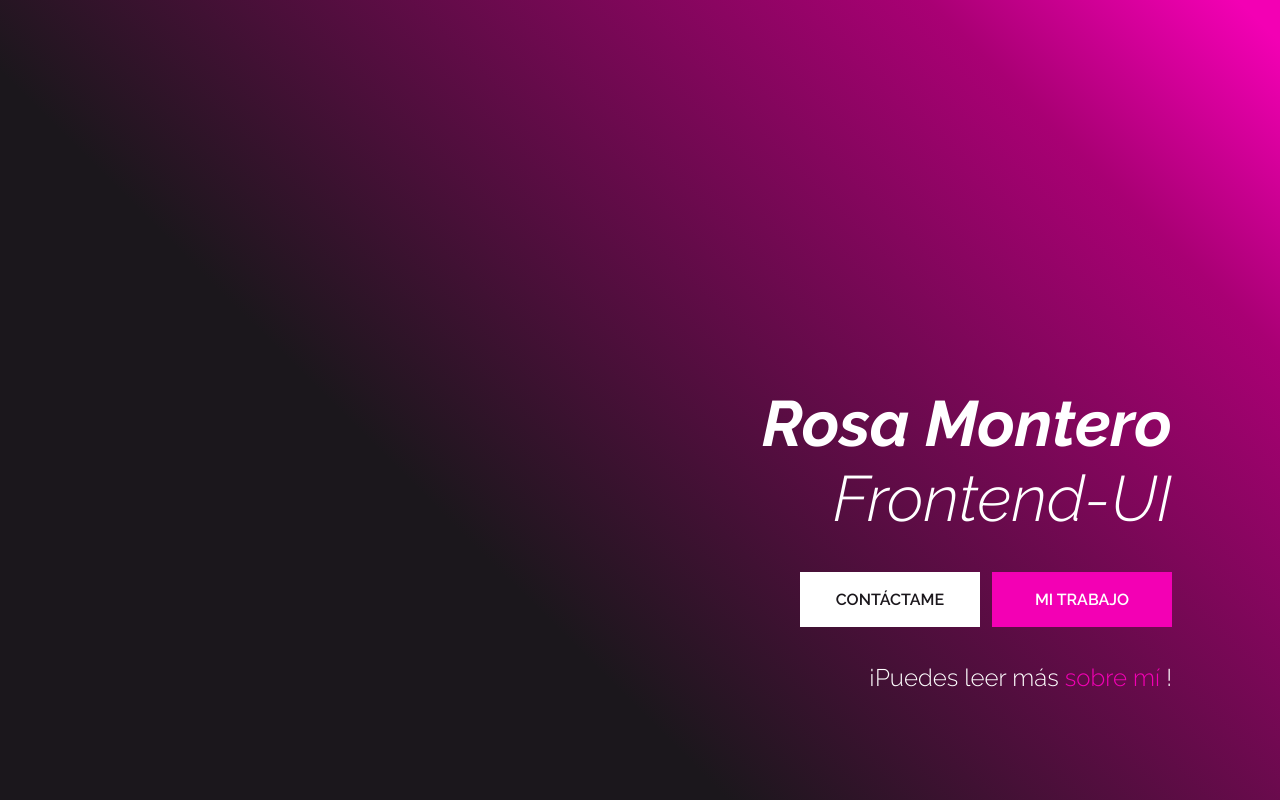
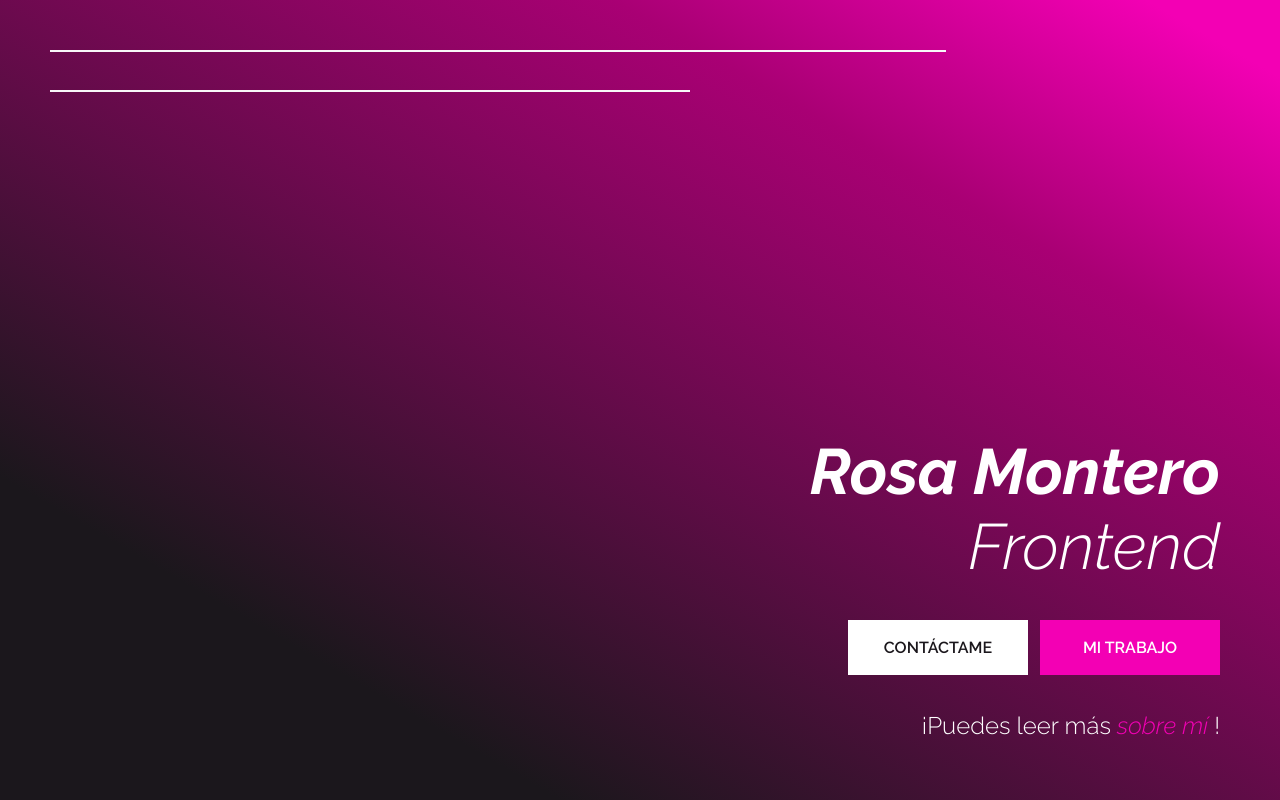
Before and after one commit to RosaMonro/project-gamma, a React (Vite) app: page / in a window 1280 px wide. Built offline with nearby package versions, Linux system fonts and the light colour scheme.

Commit message:
header-lines

```diff
--- a/index.html
+++ b/index.html
@@ -6,8 +6,8 @@
     <!-- <link rel="stylesheet" href="src/scss/global.scss"> -->
 
     <link rel="preconnect" href="https://fonts.googleapis.com">
-    <link rel="preconnect" href="https://fonts.gstatic.com" crossorigin>
-    <link href="https://fonts.googleapis.com/css2?family=Raleway:ital,wght@0,300;0,600;0,700;1,300;1,500;1,700&display=swap" rel="stylesheet">
+<link rel="preconnect" href="https://fonts.gstatic.com" crossorigin>
+<link href="https://fonts.googleapis.com/css2?family=Raleway:ital,wght@0,300;0,500;0,600;0,700;1,300;1,500;1,600;1,700&display=swap" rel="stylesheet">
     <meta name="viewport" content="width=device-width, initial-scale=1.0" />
     <title>Vite + React</title>
   </head>
--- a/src/App.jsx
+++ b/src/App.jsx
@@ -14,15 +14,13 @@ function App() {
           <Route path="/styleguide" element={<Styleguide />} />
         </Routes>
 
-      <header className="header-gradient">
-
-        <span className="headr__line"></span>
+      <header className="header  header-gradient">
 
         <div className="header__container">
 
             <div className="header__info">
                 <p className="h1  font-weight-bold  font-style-italic">Rosa Montero</p>
-                <h1 className="font-weight-light  font-style-italic">Frontend-UI</h1>
+                <h1 className="font-weight-light  font-style-italic">Frontend</h1>
             </div>
 
             <div className="header__button">
@@ -31,7 +29,7 @@ function App() {
             </div>
 
             <div className="header__cta">
-              <p className="font-weght-light  font-size-24-s">¡Puedes leer más <span className="color-fucsia">sobre mí</span> ! </p>
+              <p className="font-weight-light  font-size-24-s">¡Puedes leer más <span className="color-fucsia font-weight-light font-style-italic">sobre mí</span> ! </p>
             </div>
 
         </div>
--- a/src/App.scss
+++ b/src/App.scss
@@ -1,8 +1,8 @@
-@import './scss/variables.scss';
 @import './scss/typography.scss';
 
 
 .header {
+    position: relative;
 
     &-gradient {
         display: flex;
@@ -12,7 +12,7 @@
 
         height: 100vh;
         background-color: $color-black;
-        background-image: linear-gradient(45deg, $color-black 35%, $color-fucsia-darken 83%, $color-fucsia 98%);
+        background-image: linear-gradient(30deg, $color-black 21%, $color-fucsia-darken 75%, $color-fucsia 95%);
 
 
         @include mq ($bp-small-tablet) {
@@ -26,24 +26,24 @@
         color: $color-white;
         margin-bottom: sp(s);
 
-        @include mq ($bp-small-tablet) {
+        @include mq ($bp-small-tablet) { //576px
             margin-right: sp(s);
             margin-bottom: sp(s);
         }
 
-        @include mq ($bp-tablet) {
+        @include mq ($bp-tablet) { //768px
+            margin-right: sp(m);
+            margin-bottom: sp(m);
+        }
+
+        @include mq ($bp-small-desktop) { //1024px
             margin-right: sp(l);
             margin-bottom: sp(l);
         }
 
-        @include mq ($bp-small-desktop) {
+        @include mq ($bp-desktop) { //1440px
             margin-right: sp(xl);
-            margin-bottom: sp(xl);
-        }
-
-        @include mq ($bp-desktop) {
-            margin-right: sp(xl);
-            margin-bottom: sp(xl);
+            margin-bottom: sp(l);
         }
     }
 
--- a/src/scss/_utilities.scss
+++ b/src/scss/_utilities.scss
@@ -1,3 +1,78 @@
+/*----Líneas encabezado----*/
+
+    .header::before,
+    .header::after {
+        content: "";
+        position: absolute;
+        left: 3.6rem;
+        height: .1rem;
+        background-color: $color-white-darken;
+
+            @include mq ($bp-small-tablet) { //576px
+                left: 4rem;
+                height: .11rem;
+            }
+
+            @include mq ($bp-tablet) { //768px
+                height: .13rem;
+                left: 4.5rem;
+            }
+
+            @include mq ($bp-small-desktop) { //1024px
+                height: .15rem;
+                left: 5rem;
+            }
+
+            @include mq ($bp-desktop) { //1440px
+                left: 6rem;
+                height: .18rem;
+            }
+        }
+
+    .header::before {
+        top: 3rem;
+        width: 70%;
+
+        @include mq ($bp-small-tablet) { //576px
+            top: 4rem;
+        }
+
+        @include mq ($bp-tablet) { //768px
+            top: 5rem;
+        }
+
+        @include mq ($bp-small-desktop) { //1024px
+            top: 5rem;
+        }
+
+        @include mq ($bp-desktop) { //1440px
+            top: 6rem;
+        }
+    }
+
+    .header::after {
+        top: 5.5rem;
+        width: 50%;
+
+        @include mq ($bp-small-tablet) { //576px
+            top: 7rem;
+        }
+
+        @include mq ($bp-tablet) { //768px
+            top: 8rem;
+        }
+
+        @include mq ($bp-small-desktop) { //1024px
+            top: 9rem;
+        }
+
+        @include mq ($bp-desktop) { //1440px
+            top: 10rem;
+        }
+    }
+
+
+
 // //Clases de COLOR ESCALA DE FUCSIAS (color y bg-color)
 
 //     .color-fucsia {
--- a/src/scss/global.scss
+++ b/src/scss/global.scss
@@ -2,3 +2,5 @@
 @import './mixins.scss';
 @import './variables';
 @import './typography.scss';
+@import './links.scss';
+@import './utilities.scss';
```
Also changed, not shown: src/scss/_links.scss (added).
